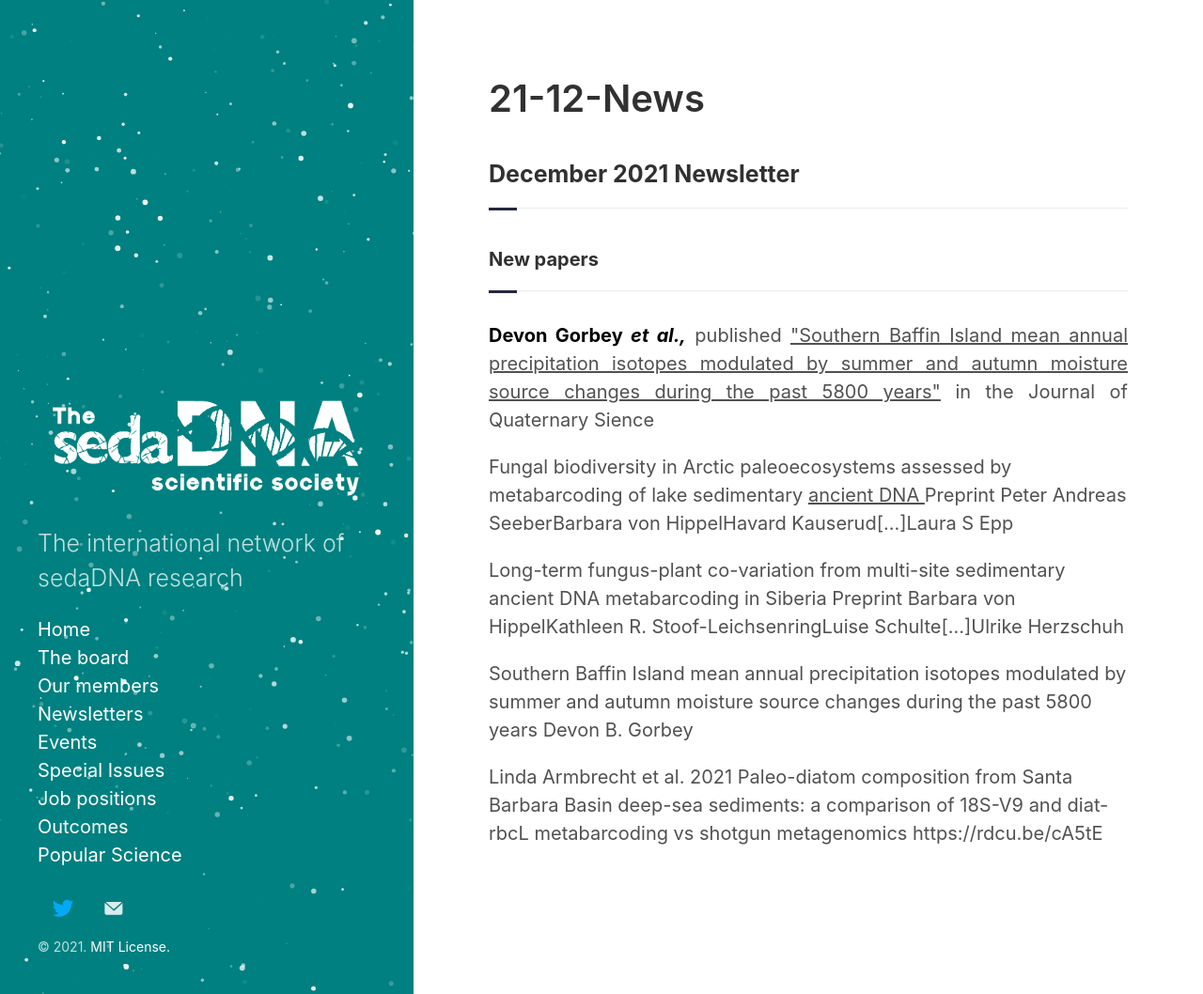
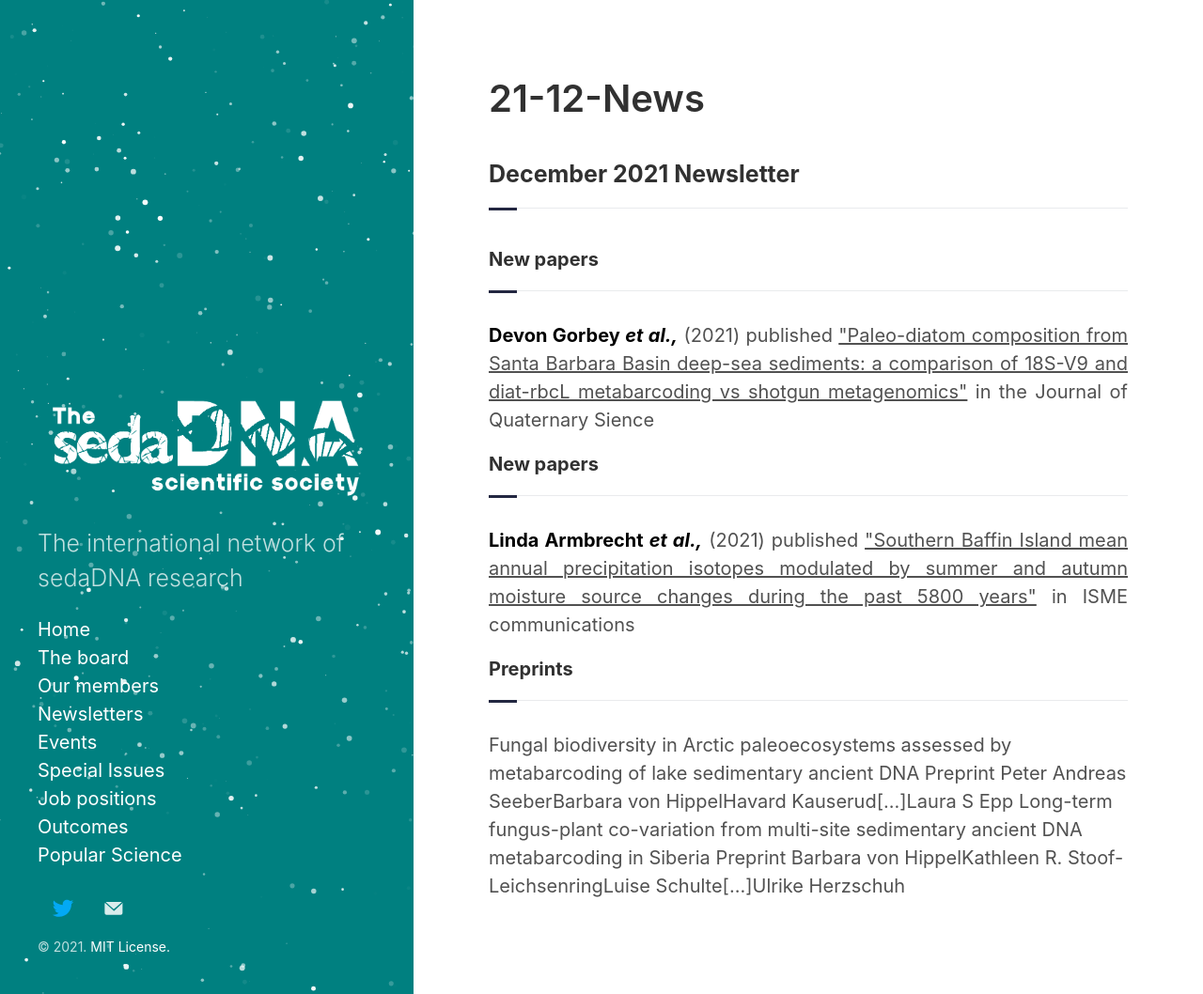
Before and after one commit to sedadna/sedadna.github.io, a Jekyll site: the page built from category/news/21-12.md, in a window 1280 px wide and 1058 px high. Shown: the whole window at 94% size. Built offline with Jekyll 4.4.1, drawn with Linux system fonts in a browser that asks for light colours.

Commit message:
Update 21-12.md

```diff
--- a/category/news/21-12.md
+++ b/category/news/21-12.md
@@ -9,19 +9,22 @@ title: 21-12-News
 
 <div class="intro">
 <h4 class="section-title underline">New papers</h4>
-<p><a href="https://onlinelibrary-wiley-com.ezproxy.its.uu.se/doi/10.1002/jqs.3390" target="_blank"><b>Devon Gorbey <i>et al.,</i></b></a> published <u>"Southern Baffin Island mean annual precipitation isotopes modulated by summer and autumn moisture source changes during the past 5800 years"</u> in the Journal of Quaternary Sience</p>
+
+<p><a href="https://onlinelibrary-wiley-com.ezproxy.its.uu.se/doi/10.1002/jqs.3390" target="_blank"><b>Devon Gorbey <i>et al.,</i></b></a> (2021) published <u>"Paleo-diatom composition from Santa Barbara Basin deep-sea sediments: a comparison of 18S-V9 and diat-rbcL metabarcoding vs shotgun metagenomics"</u> in the Journal of Quaternary Sience</p>
 
 </div>
 
-Fungal biodiversity in Arctic paleoecosystems assessed by metabarcoding of lake sedimentary <u>ancient DNA </u>
+<div class="intro">
+<h4 class="section-title underline">New papers</h4>
+<p><a href="https://www.nature.com/articles/s43705-021-00070-8" target="_blank"><b>Linda Armbrecht <i>et al.,</i></b></a> (2021) published <u>"Southern Baffin Island mean annual precipitation isotopes modulated by summer and autumn moisture source changes during the past 5800 years"</u> in  ISME communications</p>
+
+<div class="intro">
+<h4 class="section-title underline">Preprints</h4>
+
+Fungal biodiversity in Arctic paleoecosystems assessed by metabarcoding of lake sedimentary ancient DNA
 Preprint
 Peter Andreas SeeberBarbara von HippelHavard Kauserud[...]Laura S Epp
 
 Long-term fungus-plant co-variation from multi-site sedimentary ancient DNA metabarcoding in Siberia
 Preprint
 Barbara von HippelKathleen R. Stoof-LeichsenringLuise Schulte[...]Ulrike Herzschuh
-
-Southern Baffin Island mean annual precipitation isotopes modulated by summer and autumn moisture source changes during the past 5800 years Devon B. Gorbey
-
-Linda Armbrecht et al. 2021 Paleo-diatom composition from Santa Barbara Basin deep-sea sediments: a comparison of 18S-V9 and diat-rbcL metabarcoding vs shotgun metagenomics
-https://rdcu.be/cA5tE
```
